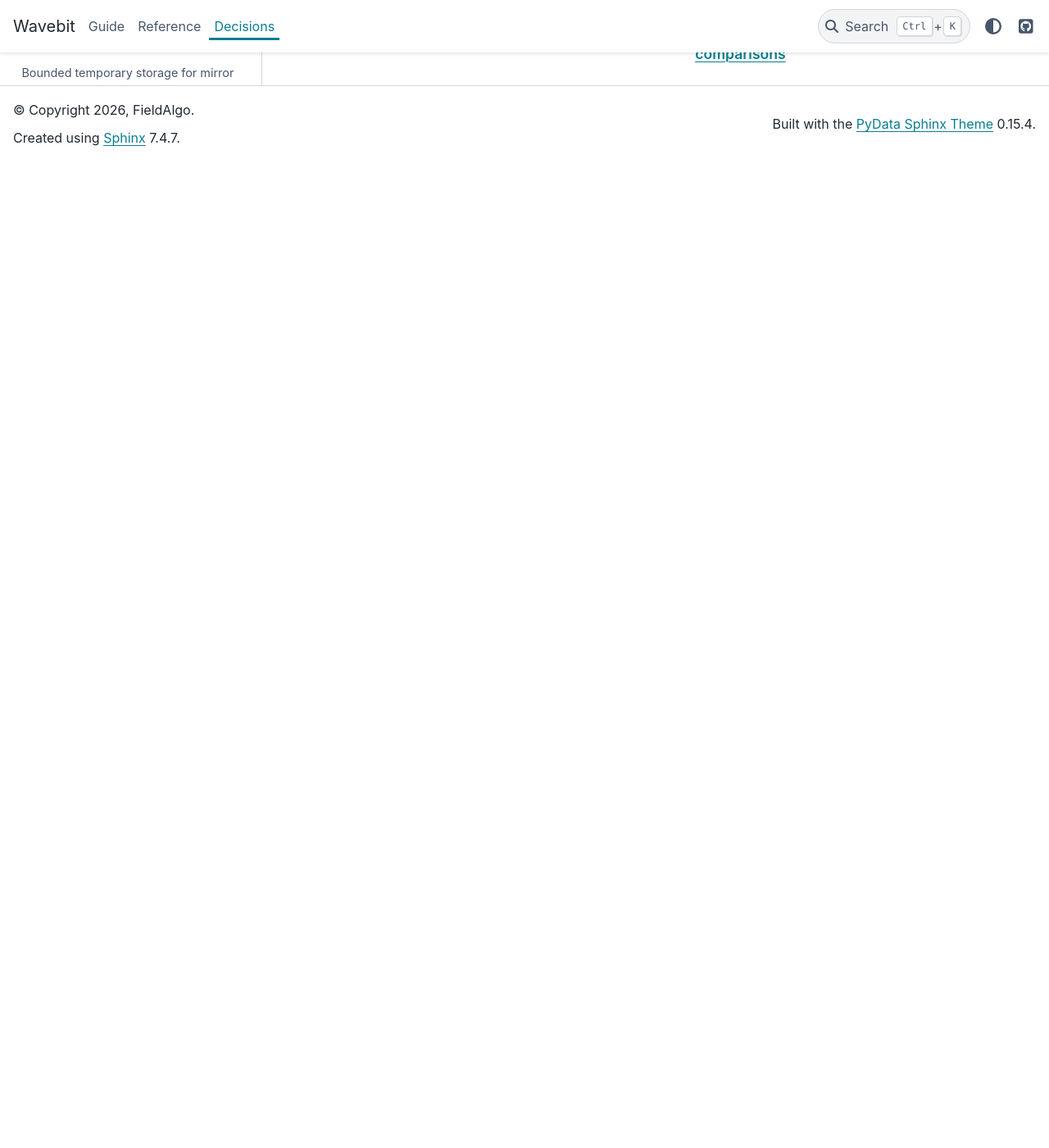
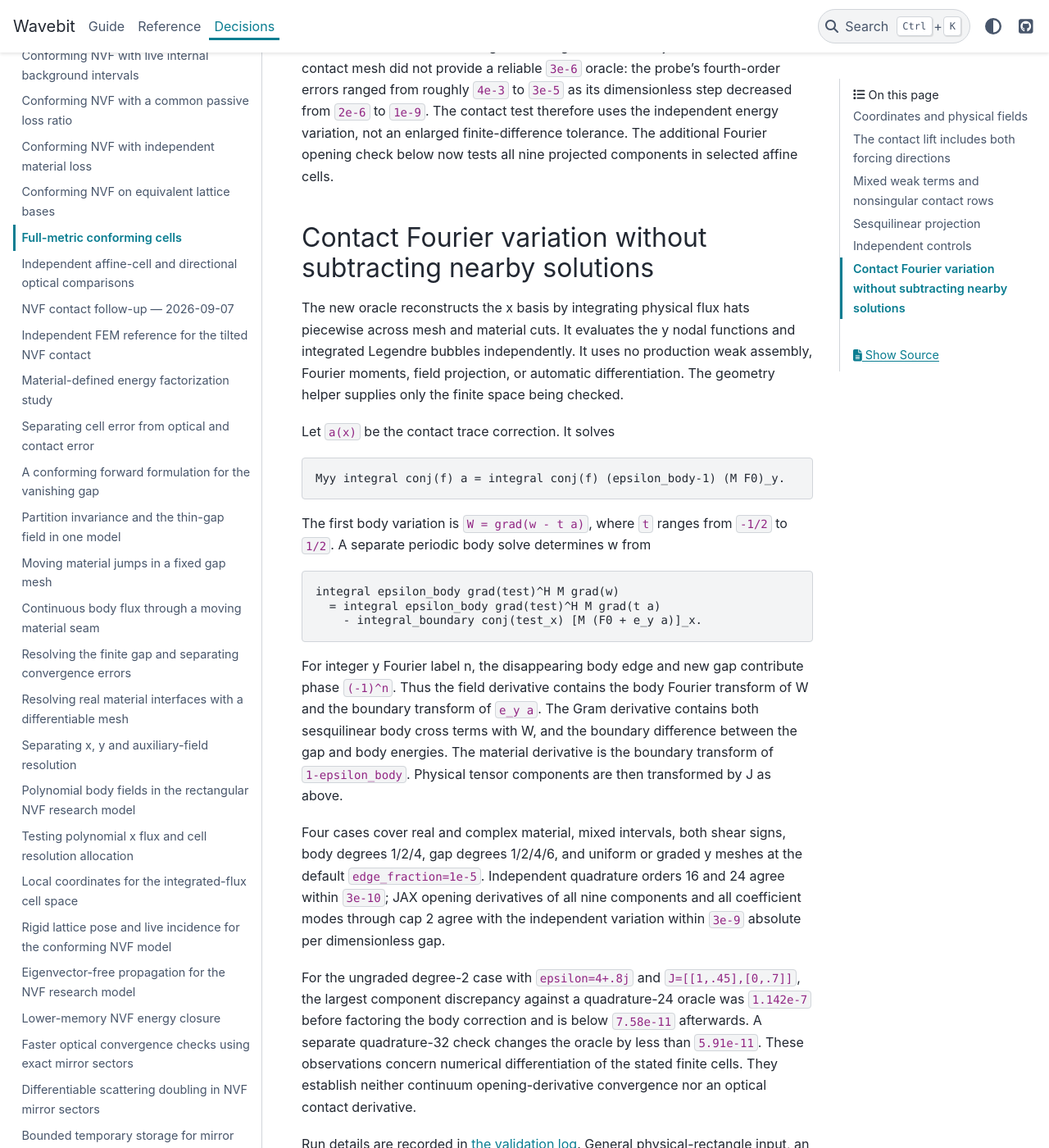
Before and after one commit to fieldalgo/wavebit, a Sphinx documentation site: the page built from docs/nvf-affine-cells.md, in a window 1280 px wide and 1400 px high, scrolled down 4708 px. Shown: the whole window at 82% size. Built offline with Sphinx 7.4.7 and the PyData theme 0.15.4, drawn with Linux system fonts in a browser that asks for light colours; before the commit the page ends 4906 px from its top, so only the background shows below that; some of the changed text lies outside the part shown.

Commit message:
fix(nvf): stabilize affine contact opening derivatives
Factor the vanishing body correction by the gap and preserve exact periodic load identities. Verify all projected contact derivatives against independent trace and body variations, with positive-gap weak-equation controls.

Co-authored-by: Codex <noreply@openai.com>

````diff
--- a/docs/normal-field-known-limits.md
+++ b/docs/normal-field-known-limits.md
@@ -1209,3 +1209,11 @@ static FEM reference reaches a relative primal/complementary enclosure of
 transmission discrepancy, while the retained y order remains the largest
 measured s-polarized optical limitation. These are comparisons, not an
 independent three-dimensional optical error bound or a release criterion.
+
+The affine cell now factors its vanishing body correction by the gap,
+removing a source of contact-derivative roundoff. An
+[independent contact variation](nvf-affine-cells.md#contact-fourier-variation-without-subtracting-nearby-solutions)
+checks every projected component through coefficient cap 2 for four real
+or complex profiles and mesh configurations. This verifies differentiation
+of those finite cells; continuum derivative convergence and oblique optical
+contact accuracy remain open.
--- a/docs/nvf-affine-cells.md
+++ b/docs/nvf-affine-cells.md
@@ -6,6 +6,7 @@ Targets:
 - `wavebit/_core/conforming/affine_cell.py`
 - `wavebit/_core/conforming/continuous_flux.py`
 - `tests/test_nvf_affine_cell.py`
+- `tests/test_nvf_affine_contact.py`
 - `tests/test_nvf_complex_variational.py`
 - `tests/test_nvf_continuous_flux.py`
 
@@ -105,10 +106,23 @@ The body and gap use the same periodic potentials and gap-scaled
 enrichments as the polynomial rectangular cell. The new solver assembles
 all four directional products using exact small polynomial y integrals
 and the material-integrated x packs. Enrichment test rows are divided
-by g analytically before assembly. Every row therefore has a finite
-limit at g=0; there is no small-gap cutoff, conditional deletion,
-regularization, or custom derivative. The original-equation residual
-threshold remains `1e-8`, and the contact roundoff allowance is unchanged.
+by g analytically before assembly. The exact laminated lift also makes
+the body correction vanish at contact. The implementation now writes that
+correction as `v = g w` and cancels g from its equations analytically.
+Every row therefore has a finite limit at g=0; there is no small-gap
+cutoff, conditional deletion, regularization, or custom derivative.
+The residual threshold in the assembled equations before diagonal balancing
+remains `1e-8`, and the contact roundoff allowance is unchanged.
+
+This factorization prevents a small numerical body correction at g=0 from
+polluting the opening derivative through the narrow interface basis.
+Periodic derivative integrals, bubble derivative integrals, and the mean
+body x load are set by their exact identities. In particular,
+`epsilon_body * l` is constant, so the mean body x load is the integral
+of a periodic derivative and equals zero, including for complex material.
+The generic internal weak-assembly control retains an unfactored path for
+arbitrary supplied lifts; the physical cell uses the factored path for
+all valid gaps, with no switch near contact.
 
 These trial potentials are H1-conforming. For positive gap and finite
 resolution, their oblique normal flux is not guaranteed to be continuous
@@ -174,13 +188,59 @@ G'_reference = integral F0^T (1-epsilon_body) M F0
 The test derives this trace system independently of the coupled cell
 solve and checks the physical energy derivative after the J transform.
 It uses the default `edge_fraction=1e-5` and a `3e-9` absolute bound.
-For this fine mesh, forward finite differences of a general weighted
-Fourier objective at contact do not provide a reliable `3e-6` oracle:
+In the earlier implementation, forward finite differences of a general weighted
+Fourier objective on this fine contact mesh did not provide a reliable `3e-6` oracle:
 the probe's fourth-order errors ranged from roughly `4e-3` to `3e-5`
 as its dimensionless step decreased from `2e-6` to `1e-9`. The contact
 test therefore uses the independent energy variation, not an enlarged
-finite-difference tolerance. This check does not certify all Fourier
-opening derivatives or an optical contact derivative for oblique cells.
+finite-difference tolerance. The additional Fourier opening check below
+now tests all nine projected components in selected affine cells.
+
+## Contact Fourier variation without subtracting nearby solutions
+
+The new oracle reconstructs the x basis by integrating physical flux hats
+piecewise across mesh and material cuts. It evaluates the y nodal functions
+and integrated Legendre bubbles independently. It uses no production weak
+assembly, Fourier moments, field projection, or automatic differentiation.
+The geometry helper supplies only the finite space being checked.
+
+Let `a(x)` be the contact trace correction. It solves
+
+```text
+Myy integral conj(f) a = integral conj(f) (epsilon_body-1) (M F0)_y.
+```
+
+The first body variation is `W = grad(w - t a)`, where `t` ranges from
+`-1/2` to `1/2`. A separate periodic body solve determines w from
+
+```text
+integral epsilon_body grad(test)^H M grad(w)
+  = integral epsilon_body grad(test)^H M grad(t a)
+    - integral_boundary conj(test_x) [M (F0 + e_y a)]_x.
+```
+
+For integer y Fourier label n, the disappearing body edge and new gap
+contribute phase `(-1)^n`. Thus the field derivative contains the body
+Fourier transform of W and the boundary transform of `e_y a`. The Gram
+derivative contains both sesquilinear body cross terms with W, and the
+boundary difference between the gap and body energies. The material
+derivative is the boundary transform of `1-epsilon_body`. Physical tensor
+components are then transformed by J as above.
+
+Four cases cover real and complex material, mixed intervals, both shear
+signs, body degrees 1/2/4, gap degrees 1/2/4/6, and uniform or graded y
+meshes at the default `edge_fraction=1e-5`. Independent quadrature orders
+16 and 24 agree within `3e-10`; JAX opening derivatives of all nine
+components and all coefficient modes through cap 2 agree with the
+independent variation within `3e-9` absolute per dimensionless gap.
+
+For the ungraded degree-2 case with `epsilon=4+.8j` and
+`J=[[1,.45],[0,.7]]`, the largest component discrepancy against a
+quadrature-24 oracle was `1.142e-7` before factoring the body correction
+and is below `7.58e-11` afterwards. A separate quadrature-32 check changes
+the oracle by less than `5.91e-11`. These observations concern numerical
+differentiation of the stated finite cells. They establish neither
+continuum opening-derivative convergence nor an optical contact derivative.
 
 Run details are recorded in
 [the validation log](https://github.com/fieldalgo/wavebit/blob/develop/studies/results/nvf_affine_cell_validation.log).
````
Also changed, not shown: wavebit/_core/conforming/README.md, 3 other files.
